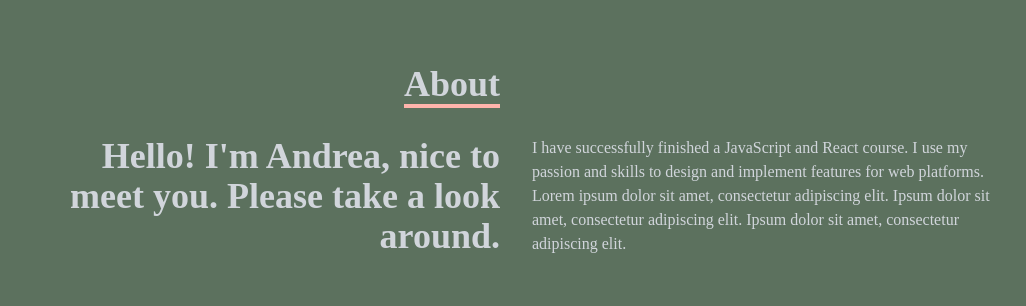
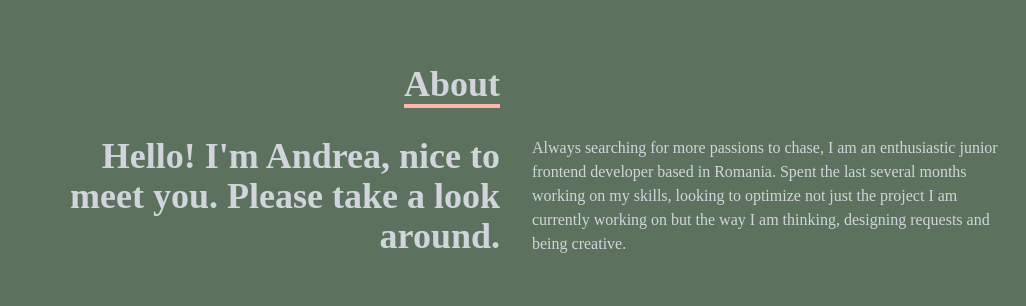
Before and after one commit to OaieAndreaBeatriz/Tailwind-Portfolio, a React (Create React App) app: page / in a window 1280 px wide. Shown: the part 1040-1346 px from the top of the page, without its empty margins (124-1150 px from the left). Built offline with nearby package versions, Linux system fonts and the light colour scheme; the HTML template or start-up script is replaced by a standard one.

Commit message:
Update About.js

```diff
--- a/src/components/About.js
+++ b/src/components/About.js
@@ -17,11 +17,9 @@ function About() {
           </div>
           <div>
               <p>
-              I have successfully finished a JavaScript and React course. I use
-              my passion and skills to design and implement features for web
-              platforms. Lorem ipsum dolor sit amet, consectetur adipiscing
-              elit. Ipsum dolor sit amet, consectetur adipiscing elit. Ipsum
-              dolor sit amet, consectetur adipiscing elit.
+              Always searching for more passions to chase, I am an enthusiastic junior frontend developer
+              based in Romania. Spent the last several months working on my skills, looking to optimize not
+              just the project I am currently working on but the way I am thinking, designing requests and being creative.
               </p>
             </div>
         </div>
```
